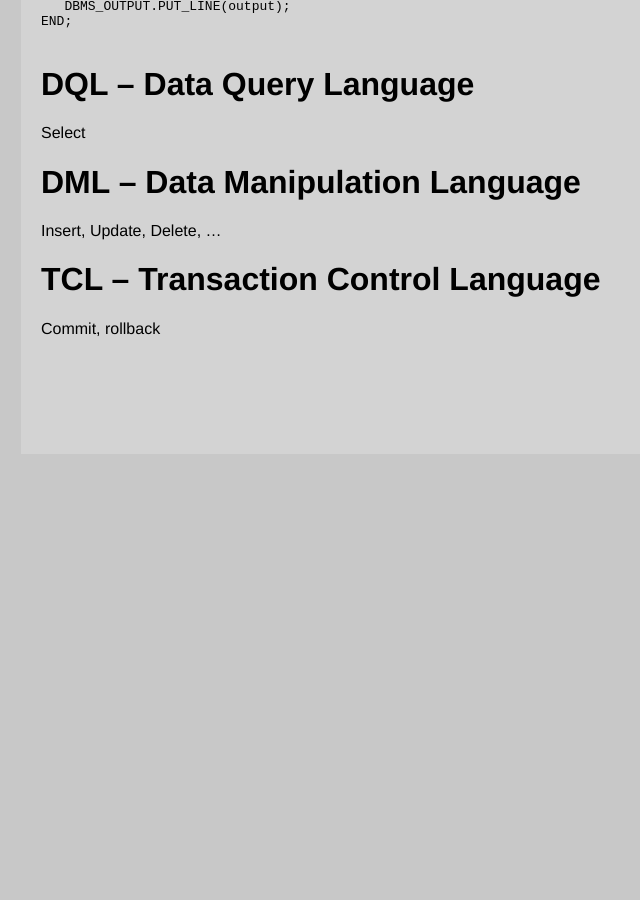
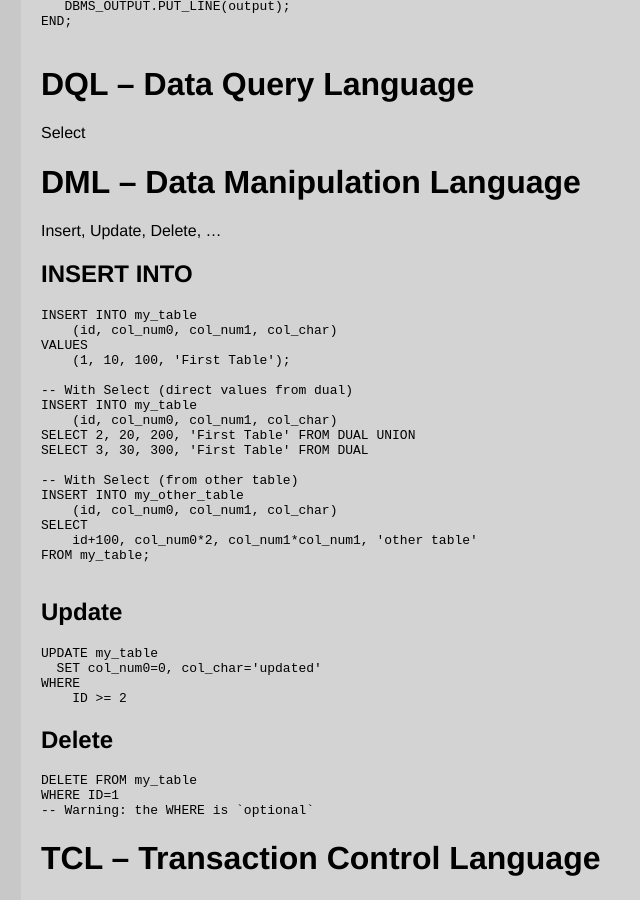
Before and after one commit to CarlosPena00/carlospena00.github.io, a Jekyll site: the page built from _posts/2022-12-24-oracle-template.md, in a window 1280 px wide and 900 px high, scrolled down 2667 px. Shown: the whole window, without its empty margins (119-759 px from the left). Built offline with Jekyll 4.4.1, drawn with Linux system fonts in a browser that asks for light colours; before the commit the page ends 3121 px from its top, so only the background shows below that.

Commit message:
blog(sql): add sample of DML

````diff
--- a/_posts/2022-12-24-oracle-template.md
+++ b/_posts/2022-12-24-oracle-template.md
@@ -136,5 +136,44 @@ Select
 # DML – Data Manipulation Language
 Insert, Update, Delete, ...
 
+## INSERT INTO
+
+```SQL
+INSERT INTO my_table
+    (id, col_num0, col_num1, col_char)
+VALUES
+    (1, 10, 100, 'First Table');
+
+-- With Select (direct values from dual)
+INSERT INTO my_table
+    (id, col_num0, col_num1, col_char)
+SELECT 2, 20, 200, 'First Table' FROM DUAL UNION
+SELECT 3, 30, 300, 'First Table' FROM DUAL
+
+-- With Select (from other table)
+INSERT INTO my_other_table
+    (id, col_num0, col_num1, col_char)
+SELECT
+    id+100, col_num0*2, col_num1*col_num1, 'other table'
+FROM my_table;
+
+```
+## Update
+
+```SQL
+UPDATE my_table
+  SET col_num0=0, col_char='updated'
+WHERE
+    ID >= 2
+```
+
+## Delete
+
+```SQL
+DELETE FROM my_table
+WHERE ID=1
+-- Warning: the WHERE is `optional`
+```
+
 # TCL – Transaction Control Language
 Commit, rollback
````
